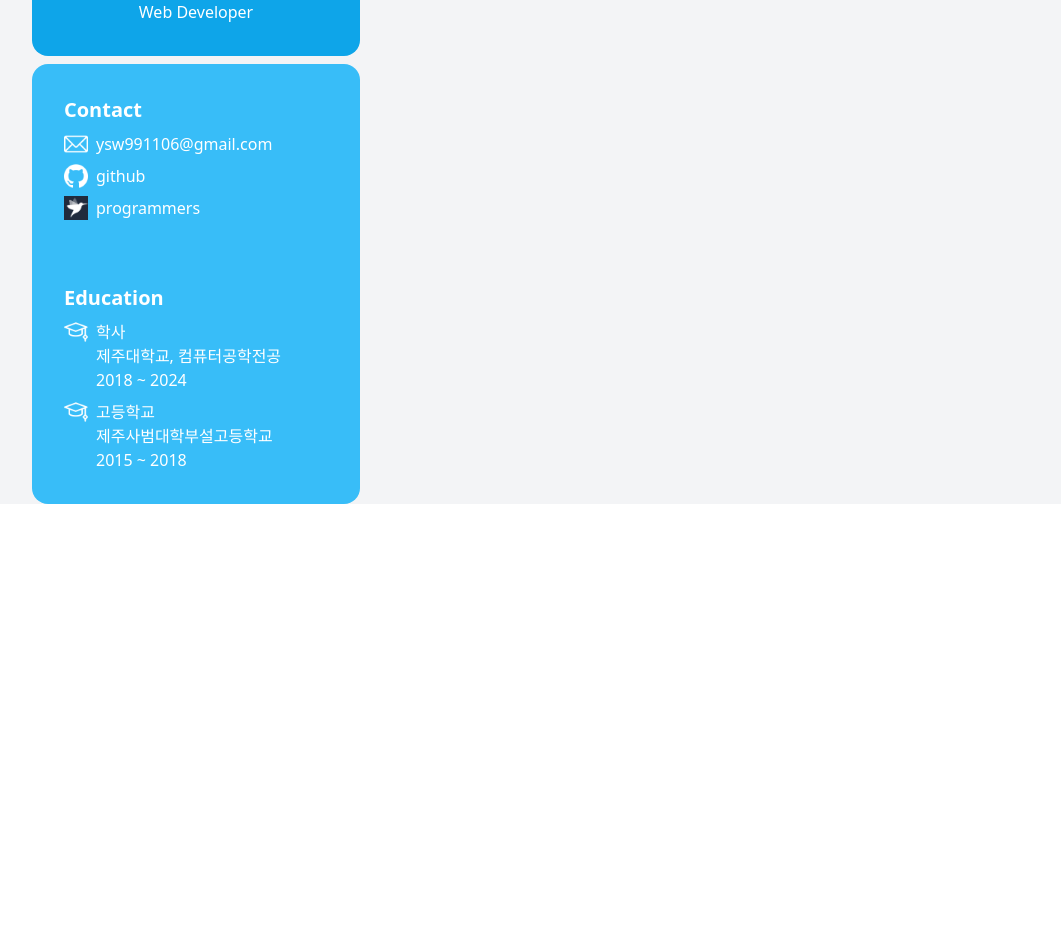
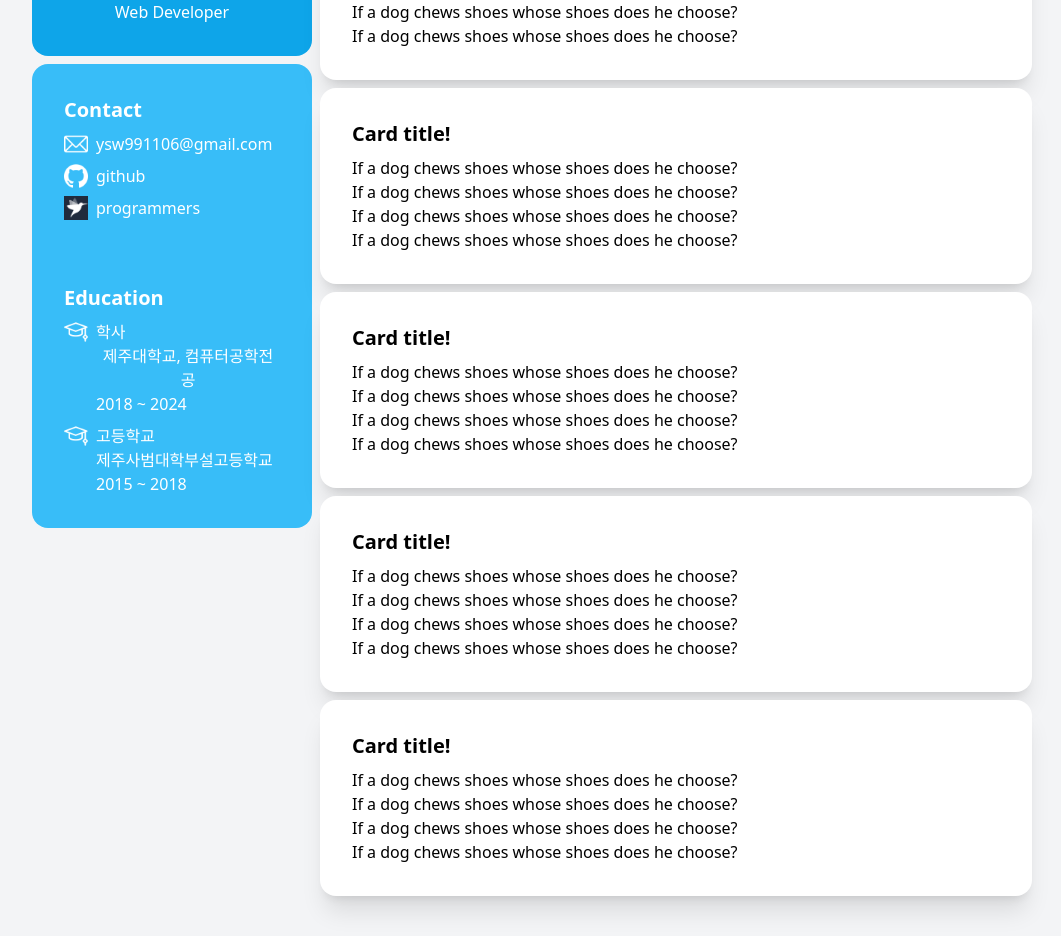
Before and after one commit to codearchitect99/resume, a React (Create React App) app: page / in a window 1280 px wide. Shown: the part 360-1296 px from the top of the page, without its empty margins (108-1169 px from the left). Before the commit the page ends 864 px from the top, so only its background shows below. Built offline with nearby package versions, Linux system fonts and the light colour scheme.

Commit message:
레이아웃 수정

```diff
--- a/src/App.tsx
+++ b/src/App.tsx
@@ -6,18 +6,16 @@ import Portfolio from "./container/Portfolio";
 function App() {
     return (
         <div className="App flex justify-center bg-gray-100 w-full h-full">
-            <div>
-                <div className="w-[1000px] grid justify-items-center mt-10">
-                    <div className="grid grid-cols-3 w-full gap-2">
-                        <div className="col-span-1 w-full">
+                <div className="w-[1000px] grid justify-items-center my-10">
+                    <div className="grid grid-cols-7 w-full gap-2">
+                        <div className="col-span-2 w-full">
                             <AboutMe />
                         </div>
-                        <div className="col-span-2 w-full">
+                        <div className="col-span-5 w-full">
                             <Portfolio />
                         </div>
                     </div>
                 </div>
-            </div>
         </div>
     );
 }
--- a/src/container/AboutMe.tsx
+++ b/src/container/AboutMe.tsx
@@ -5,9 +5,10 @@ import Info from "./component/Info";
 const AboutMe: React.FC = () => {
     return (
         <>
-            <div className="grid w-full gap-2">
-                <Profile />
-                <Info />
+            <div className="w-full">
+                <Profile/>
+                <div className="mt-2" />
+                <Info/>
             </div>
         </>
     );
--- a/src/container/Portfolio.tsx
+++ b/src/container/Portfolio.tsx
@@ -3,7 +3,9 @@ import React from "react";
 const Portfolio: React.FC = () => {
     return (
         <>
-            <div className="card bg-white text-black shadow-xl mx-4">
+            <div className="grid gap-2">
+
+                <div className="card bg-white text-black shadow-xl">
                     <div className="card-body w-full">
                         <h2 className="card-title">Card title!</h2>
                         <div className="grid justify-start">
@@ -14,6 +16,62 @@ const Portfolio: React.FC = () => {
                         </div>
                     </div>
                 </div>
+                <div className="card bg-white text-black shadow-xl">
+                    <div className="card-body w-full">
+                        <h2 className="card-title">Card title!</h2>
+                        <div className="grid justify-start">
+                            <p>If a dog chews shoes whose shoes does he choose?</p>
+                            <p>If a dog chews shoes whose shoes does he choose?</p>
+                            <p>If a dog chews shoes whose shoes does he choose?</p>
+                            <p>If a dog chews shoes whose shoes does he choose?</p>
+                        </div>
+                    </div>
+                </div>
+                <div className="card bg-white text-black shadow-xl">
+                    <div className="card-body w-full">
+                        <h2 className="card-title">Card title!</h2>
+                        <div className="grid justify-start">
+                            <p>If a dog chews shoes whose shoes does he choose?</p>
+                            <p>If a dog chews shoes whose shoes does he choose?</p>
+                            <p>If a dog chews shoes whose shoes does he choose?</p>
+                            <p>If a dog chews shoes whose shoes does he choose?</p>
+                        </div>
+                    </div>
+                </div>
+                <div className="card bg-white text-black shadow-xl">
+                    <div className="card-body w-full">
+                        <h2 className="card-title">Card title!</h2>
+                        <div className="grid justify-start">
+                            <p>If a dog chews shoes whose shoes does he choose?</p>
+                            <p>If a dog chews shoes whose shoes does he choose?</p>
+                            <p>If a dog chews shoes whose shoes does he choose?</p>
+                            <p>If a dog chews shoes whose shoes does he choose?</p>
+                        </div>
+                    </div>
+                </div>
+                <div className="card bg-white text-black shadow-xl">
+                    <div className="card-body w-full">
+                        <h2 className="card-title">Card title!</h2>
+                        <div className="grid justify-start">
+                            <p>If a dog chews shoes whose shoes does he choose?</p>
+                            <p>If a dog chews shoes whose shoes does he choose?</p>
+                            <p>If a dog chews shoes whose shoes does he choose?</p>
+                            <p>If a dog chews shoes whose shoes does he choose?</p>
+                        </div>
+                    </div>
+                </div>
+                <div className="card bg-white text-black shadow-xl">
+                    <div className="card-body w-full">
+                        <h2 className="card-title">Card title!</h2>
+                        <div className="grid justify-start">
+                            <p>If a dog chews shoes whose shoes does he choose?</p>
+                            <p>If a dog chews shoes whose shoes does he choose?</p>
+                            <p>If a dog chews shoes whose shoes does he choose?</p>
+                            <p>If a dog chews shoes whose shoes does he choose?</p>
+                        </div>
+                    </div>
+                </div>
+            </div>
         </>
     );
 };
--- a/src/container/component/Info.tsx
+++ b/src/container/component/Info.tsx
@@ -26,10 +26,8 @@ function Contact() {
     );
 }
 
-const Info: React.FC = () => {
+function Education() {
     return (
-        <div className="card w-full bg-sky-400 text-white">
-            <Contact/>
         <div className="card-body grid">
             <h2 className="card-title">Education</h2>
             <div className="flex justify-start">
@@ -53,8 +51,15 @@ const Info: React.FC = () => {
                     </div>
                 </div>
             </div>
+        </div>
+    );
+}
 
-            </div>
+const Info: React.FC = () => {
+    return (
+        <div className="card w-full h-full bg-sky-400 text-white">
+            <Contact/>
+            <Education/>
         </div>
     );
 };
```
Lines whose indentation alone changed are shown as unchanged.
